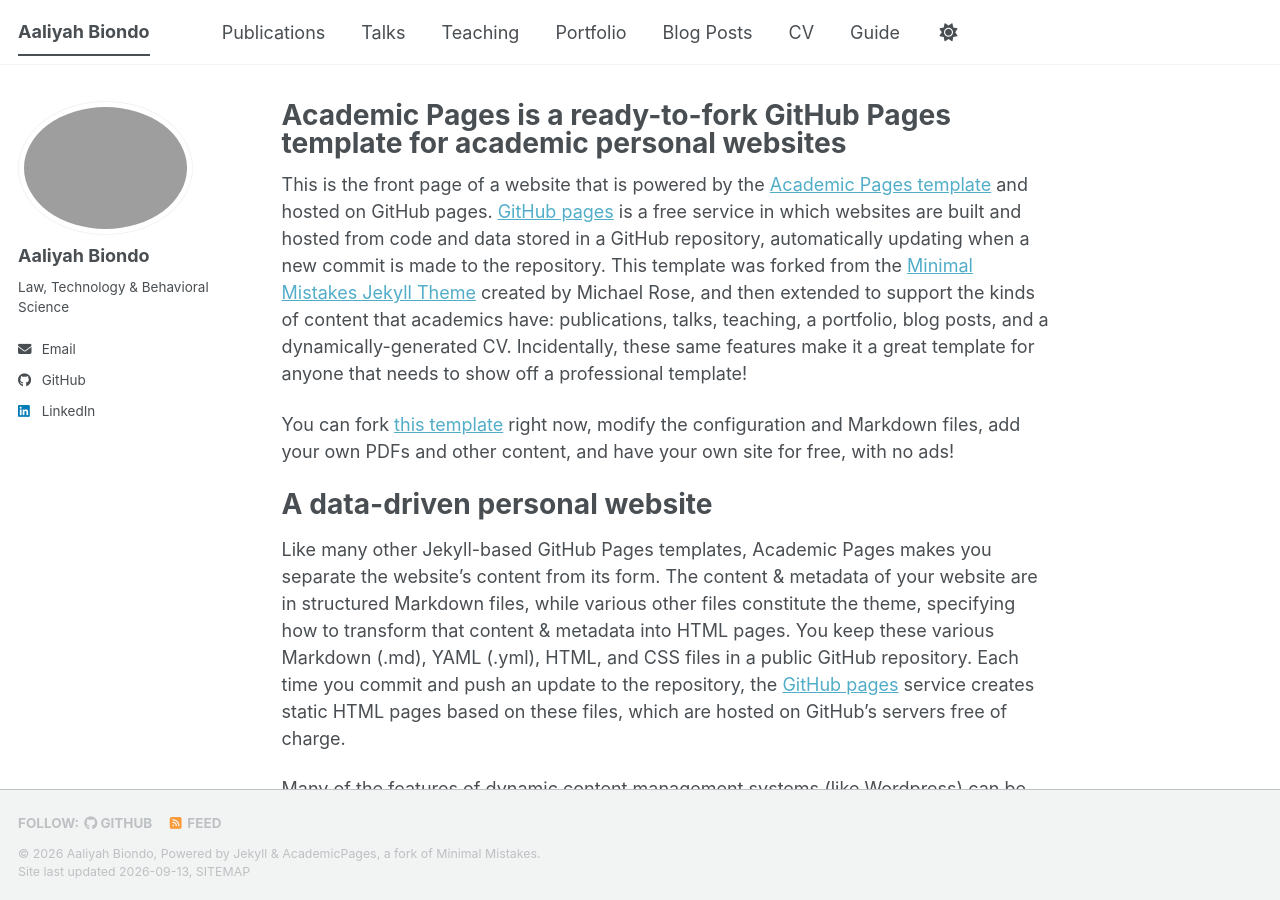
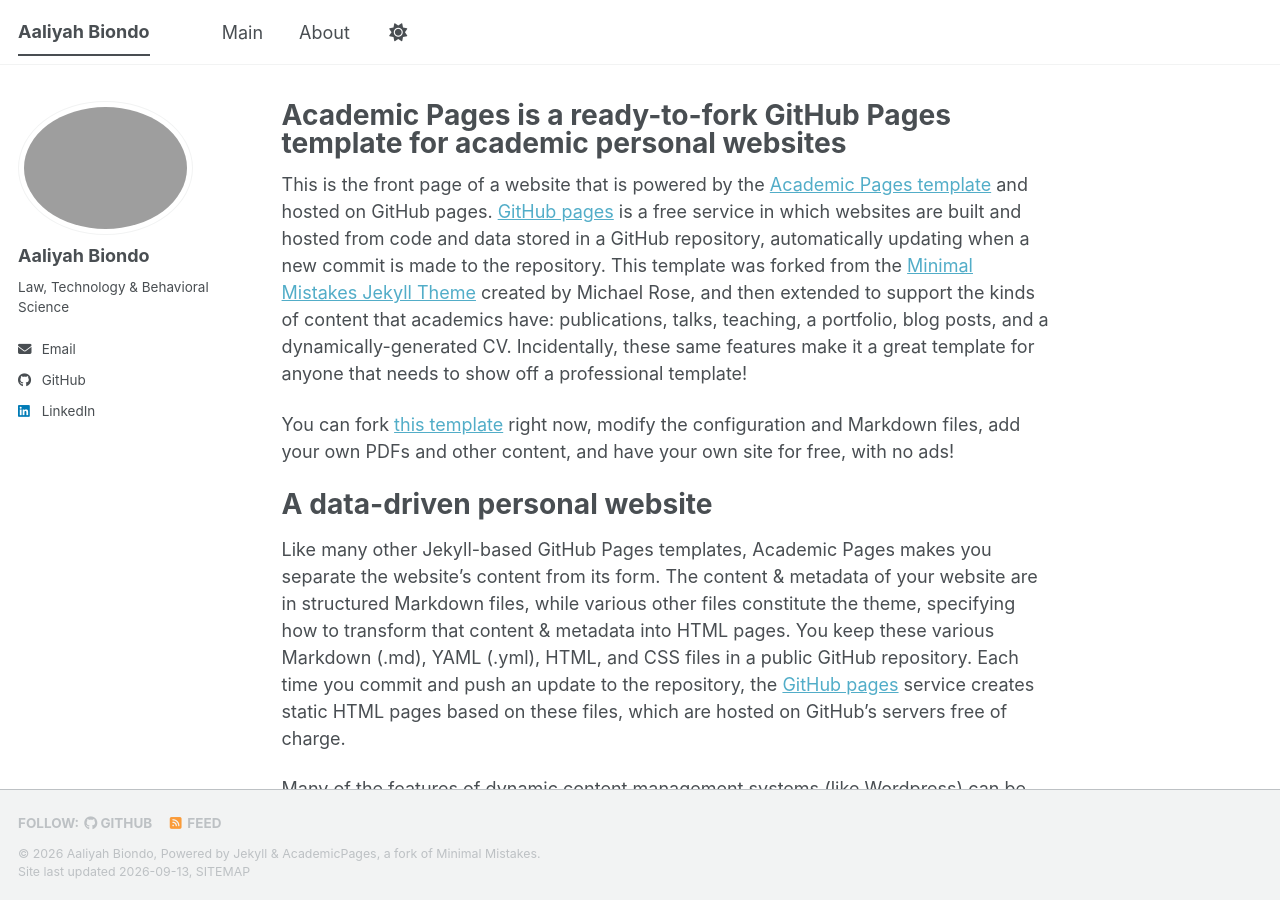
Before and after one commit to atjbiondo/atjbiondo.github.io, a Jekyll site: the page built from _pages/about.md, in a window 1280 px wide and 900 px high. Built offline with Jekyll 4.4.1, drawn with Linux system fonts in a browser that asks for light colours; a style sheet for code colours, icons or effects is not loaded.

Commit message:
Update navigation.yml
Simplify site navigation

```diff
--- a/_data/navigation.yml
+++ b/_data/navigation.yml
@@ -8,26 +8,8 @@
 #      Markdown formatted page while the second is generated using JSON.
 
 main:
-  - title: "Publications"
-    url: /publications/
+  - title: "Main"
+    url: /
 
-  - title: "Talks"
-    url: /talks/
-
-  - title: "Teaching"
-    url: /teaching/
-
-  - title: "Portfolio"
-    url: /portfolio/
-
-  - title: "Blog Posts"
-    url: /year-archive/
-
-  - title: "CV"
-    url: /cv/
-
-  # - title: "CV"
-  #   url: /cv-json/
-
-  - title: "Guide"
-    url: /markdown/
+  - title: "About"
+    url: /about/
```
